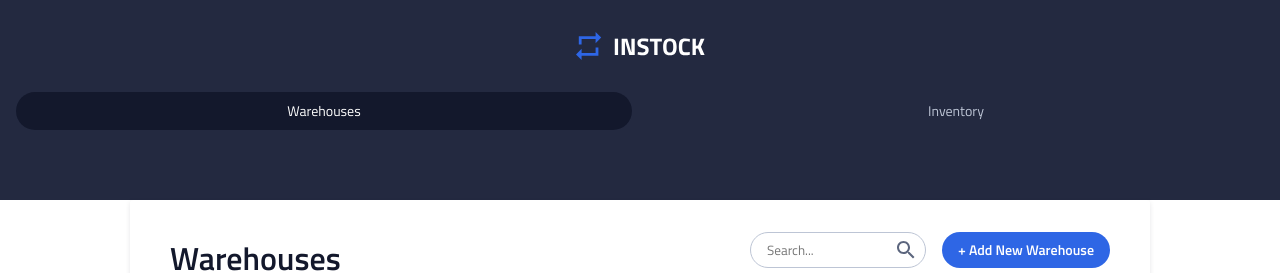
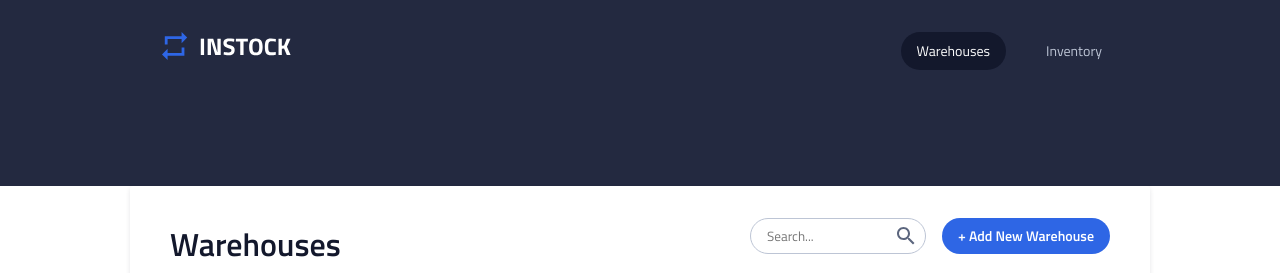
Before and after one commit to ndwilliamson123/instock-project-team-2-client, a React (Create React App) app: page /warehouses in a window 1280 px wide. Shown: the top 273 px of the page. Built offline with nearby package versions, Linux system fonts and the light colour scheme; no server answers.

Commit message:
header responsive in tablet and desktop view

```diff
--- a/src/components/WarehousesList/WarehousesList.js
+++ b/src/components/WarehousesList/WarehousesList.js
@@ -24,7 +24,7 @@ export default class WareHousesList extends Component {
             })
             .catch((error) => {
                 console.log(error)
-                alert(error)
+                // alert(error)
             });
     }
 
--- a/src/components/header/Header.js
+++ b/src/components/header/Header.js
@@ -5,6 +5,7 @@ import { NavLink, Link } from "react-router-dom";
 function Header() {
   return (
     <header className="header">
+        <div className="header__content-wrapper">
       <Link to="/">
         <div>
           <img
@@ -34,6 +35,7 @@ function Header() {
           <p>Inventory</p>
         </NavLink>
       </nav>
+      </div>
     </header>
   );
 }
--- a/src/components/header/Header.scss
+++ b/src/components/header/Header.scss
@@ -4,26 +4,43 @@
 
 .header {
   background-color: $graphite;
-  height: 200px;
-  padding: 0 8px;
+  &__content-wrapper {
+    height: 12.5rem;
+    padding: 2rem 0.5rem 0 0.5rem;
+    @include tablet {
+      display: flex;
+      justify-content: space-between;
+      align-items: flex-start;
+      height: 11.625rem;
+      padding: 32px 1.25rem 2rem 2rem;
+    }
+    @include desktop {
+      width: 63.75rem;
+      margin: auto;
+    }
+  }
   &__website-logo {
     margin: 0 auto;
-    padding-top: 2rem;
     display: flex;
     justify-content: center;
+    align-items: center;
   }
   &__nav-bar {
     display: flex;
     justify-content: center;
-    margin-top: 2rem;
+    align-items: flex-start;
+    padding-top: 32px;
+    @include tablet {
+      padding-top: 0;
+    }
     &-link {
       @include body-medium;
       color: $cloud;
       text-decoration: none;
       text-align: center;
       width: 100%;
-      padding: 8px 48px;
-      margin: 0 8px;
+      padding: 0.5rem 0;
+      margin: 0 0.5rem;
 
       &:hover {
         border-color: $white;
@@ -31,10 +48,15 @@
       }
       &--active {
         background-color: $instock-black;
-        border-radius: 20px;
+        border-radius: 1.25rem;
         color: $white;
+      }
+      @include tablet {
+        width: fit-content;
+        height: fit-content;
+        padding: 0.5rem 1rem;
+        margin: 0 0.75rem;
       }
     }
   }
-  @include tablet;
 }
--- a/src/components/index.js
+++ b/src/components/index.js
@@ -16,4 +16,4 @@ export { default as MainSubHeader } from "./MainSubHeader/MainSubHeader";
 export { default as WarehousesListColumns } from "./WarehousesListColumns/WarehousesListColumns";
 export { default as Footer } from "./Footer/Footer";
 export { default as AddEditSubheader } from "./AddEditSubheader/AddEditSubheader";
-export { default as Header } from "./header/Header.js";
+export { default as Header } from "./Header/Header.js";
```
